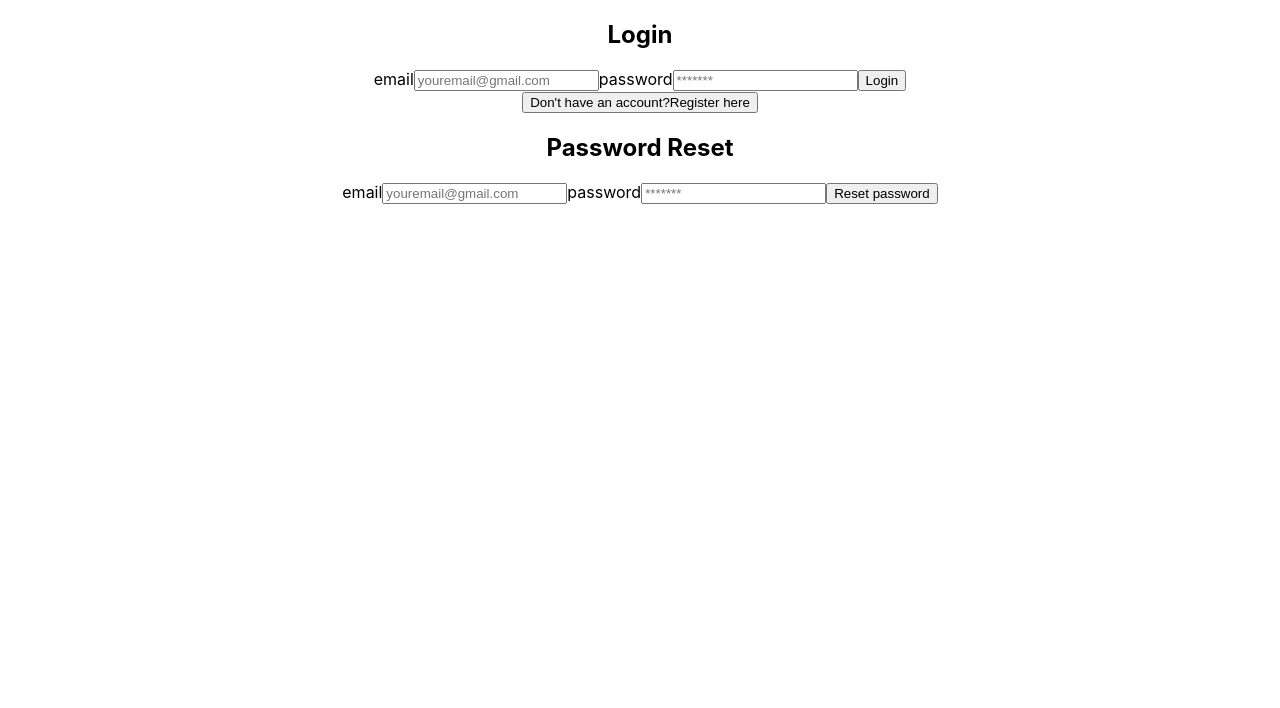
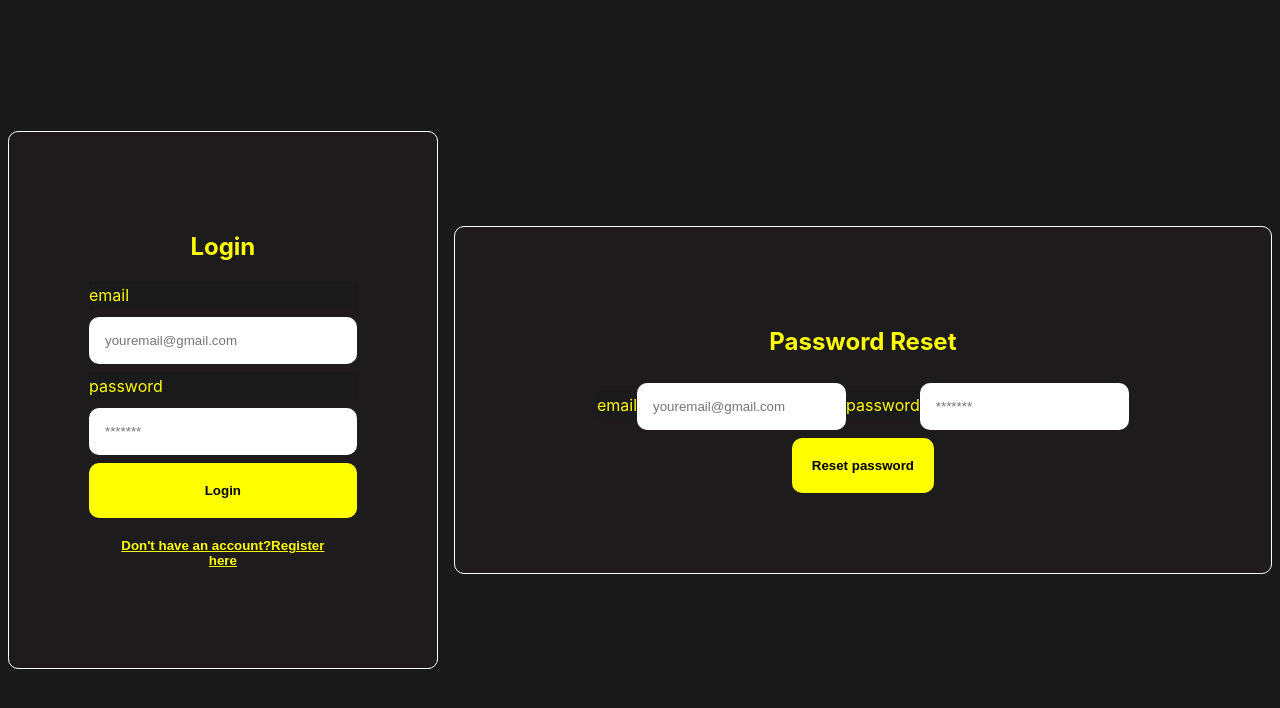
Before and after one commit to phase-5-children-s-home/childrens-home-app, a React (Create React App) app in the folder frontend/: page / in a window 1280 px wide. Shown: the top 708 px of the page. Built offline with nearby package versions, Linux system fonts and the light colour scheme.

Commit message:
completed styling

```diff
--- a/frontend/src/App.css
+++ b/frontend/src/App.css
@@ -1,38 +1,52 @@
 .App {
   text-align: center;
+  display: flex;
+  min-height: 100vh;
+  align-items: center;
+  justify-content: center;
+  color: yellow;
+  background-color:rgba(0, 0, 0, 0.9)
+}
+.auth-form-container, .login-form, .register-form, passwordreset-form {
+  display: flex;
+  flex-direction: column;
+  background-color: rgb(29, 27, 27);
 }
 
-.App-logo {
-  height: 40vmin;
-  pointer-events: none;
-}
-
-@media (prefers-reduced-motion: no-preference) {
-  .App-logo {
-    animation: App-logo-spin infinite 20s linear;
+@media screen and (min-width: 600px) {
+  .auth-form-container {
+    padding: 5rem;
+    border: 1px solid white;
+    border-radius: 10px;
+    margin: 0.5rem;
   }
 }
 
-.App-header {
-  background-color: #282c34;
-  min-height: 100vh;
-  display: flex;
-  flex-direction: column;
-  align-items: center;
-  justify-content: center;
-  font-size: calc(10px + 2vmin);
-  color: white;
+label {
+  text-align: left;
+  padding: 0.25rem 0;
+  background-color: rgb(27, 26, 26);
 }
 
-.App-link {
-  color: #61dafb;
+input {
+  margin: 0.5rem 0;
+  padding: 1rem;
+  border: none;
+  border-radius: 10px;
 }
 
-@keyframes App-logo-spin {
-  from {
-    transform: rotate(0deg);
-  }
-  to {
-    transform: rotate(360deg);
-  }
+button {
+  border: none;
+  background-color: yellow;
+  padding: 20px;
+  border-radius: 10px;
+  cursor: pointer;
+  color: black;
+  font-weight: bold;
 }
+
+.link-btn {
+  background: none;
+  color: yellow;
+  text-decoration: underline;
+}
```
